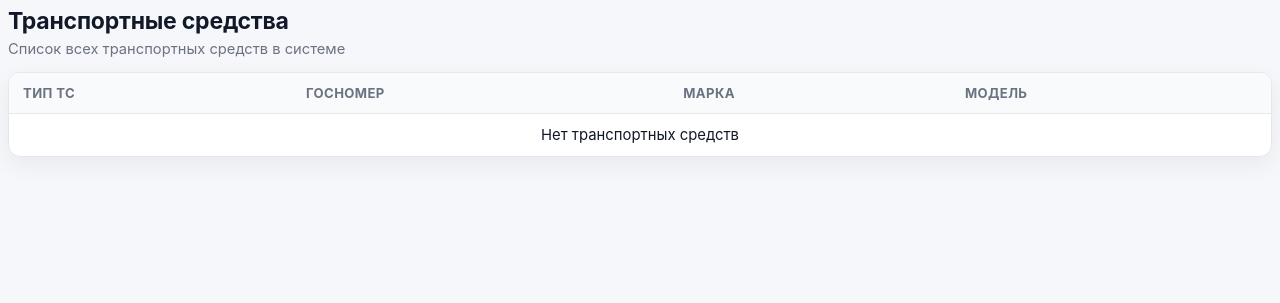
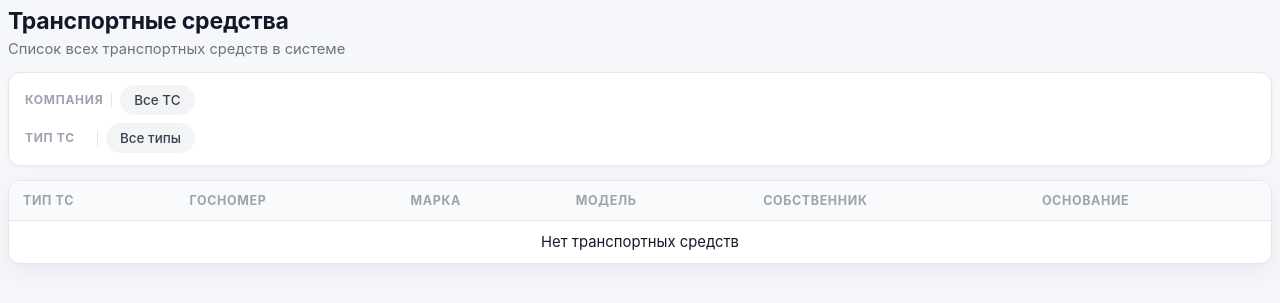
Before and after one commit to A-strata/transdoki, a Django app: template vehicles/templates/vehicles/vehicle_list.html in a window 1280 px wide. Shown: the part 63-366 px from the top of the page. Run offline with Django 5.2, Linux system fonts and the light colour scheme; the template is opened without the code that fills it, so the values that code supplies are empty.

Commit message:
vehicles: добавить столбцы собственник/основание и фильтры в список ТС
- Два новых столбца в таблице: собственник (org) и основание собственности (бейдж с цветом)
- Фильтр-бар с чипами: по компании (все / все свои / конкретная) и по типу ТС
- Фильтры сохраняют состояние друг друга через GET-параметры org и type
- select_related("owner") для оптимизации запросов

Co-Authored-By: Claude Sonnet 4.6 <noreply@anthropic.com>

```diff
--- a/vehicles/templates/vehicles/vehicle_list.html
+++ b/vehicles/templates/vehicles/vehicle_list.html
@@ -29,6 +29,81 @@
         font-size: 0.92rem;
     }
 
+    /* ── Filter bar ── */
+    .filters-wrap {
+        background: #fff;
+        border: 1px solid #e5e7eb;
+        border-radius: 12px;
+        padding: 12px 16px;
+        display: flex;
+        flex-direction: column;
+        gap: 8px;
+        box-shadow: 0 1px 4px rgba(15, 23, 42, 0.04);
+    }
+
+    .filter-group {
+        display: flex;
+        align-items: center;
+        gap: 8px;
+        flex-wrap: wrap;
+    }
+
+    .filter-label {
+        font-size: 0.75rem;
+        font-weight: 700;
+        color: #9ca3af;
+        text-transform: uppercase;
+        letter-spacing: 0.06em;
+        white-space: nowrap;
+        min-width: 64px;
+    }
+
+    .filter-divider {
+        width: 1px;
+        height: 16px;
+        background: #e5e7eb;
+        flex-shrink: 0;
+    }
+
+    .filter-chips {
+        display: flex;
+        gap: 5px;
+        flex-wrap: wrap;
+    }
+
+    .filter-chip {
+        display: inline-flex;
+        align-items: center;
+        padding: 4px 13px;
+        border-radius: 999px;
+        font-size: 0.84rem;
+        font-weight: 500;
+        color: #374151;
+        background: #f3f4f6;
+        border: 1.5px solid transparent;
+        text-decoration: none;
+        transition: background 0.12s, color 0.12s, border-color 0.12s;
+        white-space: nowrap;
+        line-height: 1.5;
+    }
+
+    .filter-chip:hover {
+        background: #e5e7eb;
+        color: #111827;
+    }
+
+    .filter-chip.active {
+        background: #eff6ff;
+        color: #1d4ed8;
+        border-color: #bfdbfe;
+        font-weight: 600;
+    }
+
+    .filter-chip.active:hover {
+        background: #dbeafe;
+    }
+
+    /* ── Table ── */
     .table-card {
         background: #fff;
         border: 1px solid #e5e7eb;
@@ -45,16 +120,16 @@
     .tms-table {
         width: 100%;
         border-collapse: collapse;
-        min-width: 680px;
+        min-width: 760px;
     }
 
     .tms-table thead th {
         text-align: left;
         padding: 12px 14px;
-        font-size: 0.82rem;
+        font-size: 0.78rem;
         text-transform: uppercase;
-        letter-spacing: 0.03em;
-        color: #6b7280;
+        letter-spacing: 0.05em;
+        color: #9ca3af;
         background: #f9fafb;
         border-bottom: 1px solid #e5e7eb;
         white-space: nowrap;
@@ -65,7 +140,7 @@
         border-bottom: 1px solid #f1f5f9;
         font-size: 0.93rem;
         color: #111827;
-        vertical-align: top;
+        vertical-align: middle;
     }
 
     .tms-table tbody tr:last-child td {
@@ -151,6 +261,48 @@
         </div>
     </div>
 
+    <!-- Фильтры -->
+    <div class="filters-wrap">
+        <div class="filter-group">
+            <span class="filter-label">Компания</span>
+            <div class="filter-divider"></div>
+            <div class="filter-chips">
+                <a href="?org=all&type={{ current_type }}"
+                   class="filter-chip {% if current_org == 'all' %}active{% endif %}">
+                    Все ТС
+                </a>
+                {% if own_companies %}
+                <a href="?org=own&type={{ current_type }}"
+                   class="filter-chip {% if current_org == 'own' %}active{% endif %}">
+                    Все свои
+                </a>
+                {% for org in own_companies %}
+                <a href="?org={{ org.pk }}&type={{ current_type }}"
+                   class="filter-chip {% if current_org == org.pk|stringformat:'s' %}active{% endif %}">
+                    {{ org.short_name }}
+                </a>
+                {% endfor %}
+                {% endif %}
+            </div>
+        </div>
+        <div class="filter-group">
+            <span class="filter-label">Тип ТС</span>
+            <div class="filter-divider"></div>
+            <div class="filter-chips">
+                <a href="?org={{ current_org }}&type=all"
+                   class="filter-chip {% if current_type == 'all' %}active{% endif %}">
+                    Все типы
+                </a>
+                {% for value, label in vehicle_types %}
+                <a href="?org={{ current_org }}&type={{ value }}"
+                   class="filter-chip {% if current_type == value %}active{% endif %}">
+                    {{ label }}
+                </a>
+                {% endfor %}
+            </div>
+        </div>
+    </div>
+
     <div class="table-card">
         <div class="table-wrap">
             <table class="tms-table">
@@ -160,25 +312,31 @@
                         <th>Госномер</th>
                         <th>Марка</th>
                         <th>Модель</th>
+                        <th>Собственник</th>
+                        <th>Основание</th>
                     </tr>
                 </thead>
                 <tbody>
                     {% for vehicle in vehicles %}
+                    {% with pt=vehicle.property_type %}
                     <tr>
                         <td data-label="Тип ТС">{{ vehicle.get_vehicle_type_display }}</td>
                         <td data-label="Госномер"><span class="vehicle-grn">{{ vehicle.grn }}</span></td>
                         <td data-label="Марка">{{ vehicle.brand }}</td>
                         <td data-label="Модель">
-                            {% if vehicle.model %}
-                                {{ vehicle.model }}
-                            {% else %}
-                                <span class="vehicle-muted">—</span>
-                            {% endif %}
+                            {% if vehicle.model %}{{ vehicle.model }}{% else %}<span class="vehicle-muted">—</span>{% endif %}
+                        </td>
+                        <td data-label="Собственник">
+                            <span class="owner-name">{{ vehicle.owner.short_name }}</span>
+                        </td>
+                        <td data-label="Основание">
+                            <span class="property-badge prop-{{ pt }}">{{ vehicle.get_property_type_display }}</span>
                         </td>
                     </tr>
+                    {% endwith %}
                     {% empty %}
                     <tr class="empty-row">
-                        <td colspan="4">Нет транспортных средств</td>
+                        <td colspan="6">Нет транспортных средств</td>
                     </tr>
                     {% endfor %}
                 </tbody>
```
Also changed, not shown: other parts of vehicles/templates/vehicles/vehicle_list.html (+43 -8 lines), vehicles/views.py (+30 -1 lines).
